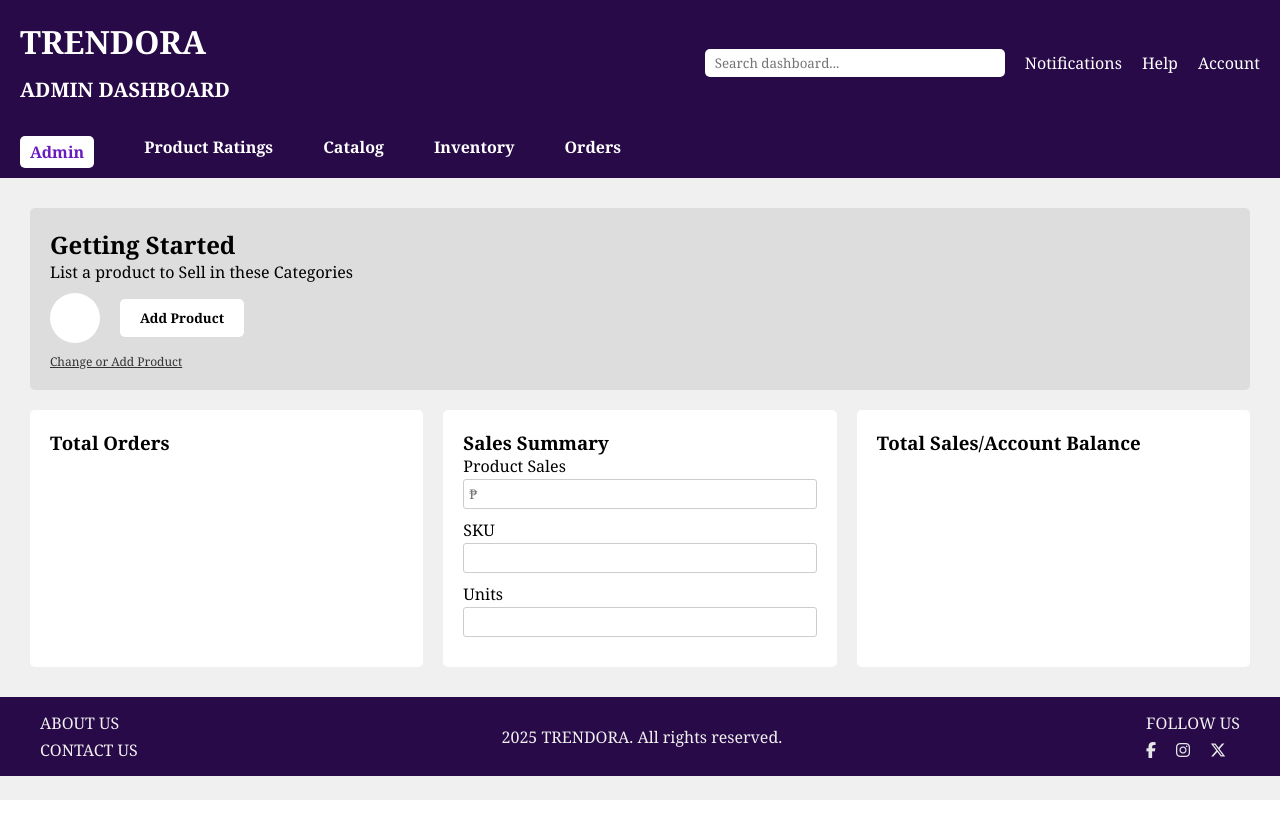
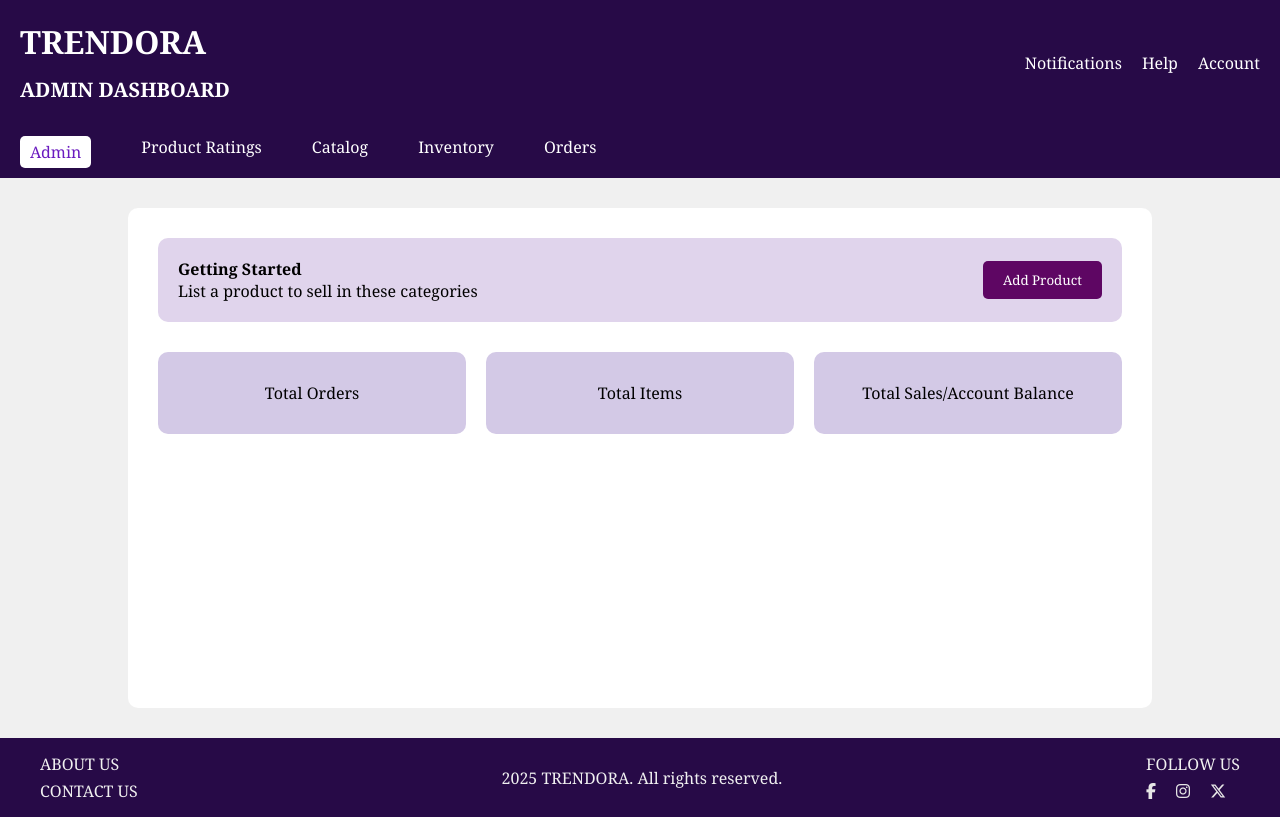
Before and after one commit to llonne-dellosa25/Trendora, a PHP site: page /Trendora/html/dashboard.html in a window 1280 px wide. Run offline with PHP 8.4, Linux system fonts and the light colour scheme.

Commit message:
Update Admin Dashboard

```diff
--- a/html/dashboard.html
+++ b/html/dashboard.html
@@ -3,14 +3,21 @@
 <head>
   <meta charset="UTF-8" />
   <meta name="viewport" content="width=device-width, initial-scale=1.0" />
-  <title>Trendora Seller Center</title>
+  <title>Trendora Admin Dashboard</title>
   <link rel="stylesheet" href="style.css"/>
   <link rel="stylesheet" href="https://cdnjs.cloudflare.com/ajax/libs/font-awesome/6.5.0/css/all.min.css">
   <style>
-    body {
+    html, body {
       margin: 0;
+      padding: 0;
       font-family: Arial, sans-serif;
       background-color: #f0f0f0;
+      height: 100%;
+    }
+    body {
+      display: flex;
+      flex-direction: column;
+      min-height: 100vh;
     }
     .header {
       background-color: #270a47;
@@ -19,8 +26,9 @@
       display: flex;
       justify-content: space-between;
       align-items: center;
-    width: 100%; /* make it span full width */
-    margin: 0;    /* prevent any default margin */
+      width: 100%;
+      margin: 0;
+      box-sizing: border-box;
     }
     .header h1 {
       margin: 0;
@@ -30,12 +38,6 @@
       align-items: center;
       gap: 20px;
     }
-    .topbar-input {
-      padding: 5px 10px;
-      width: 300px;
-      border-radius: 5px;
-      border: none;
-    }
     .menu {
       background-color: #270a47;
       color: white;
@@ -43,133 +45,91 @@
       padding: 10px 20px;
       gap: 50px;
     }
-
     .menu a {
       color: white;
       text-decoration: none;
-  font-weight: bold;
+    }
+    .container {
+      width: 80%;
+      margin: 30px auto;
+      background: #fff;
+      padding: 30px;
+      border-radius: 10px;
+      min-height: 500px;
+    }
+    .dashboard-top {
+      background-color: #e0d4ec;
+      padding: 20px;
+      display: flex;
+      justify-content: space-between;
+      align-items: center;
+      border-radius: 10px;
+      margin-bottom: 30px;
+    }
+    .dashboard-top button {
+      background-color: #5e0663;
+      color: white;
+      border: none;
+      padding: 10px 20px;
+      border-radius: 5px;
+      cursor: pointer;
+    }
+    .dashboard-top button:hover {
+      background-color: #4a0050;
+    }
+    .dashboard-cards {
+      display: flex;
+      justify-content: space-between;
+      gap: 20px;
+    }
+    .card {
+      background-color: #d3c9e6;
+      padding: 30px;
+      border-radius: 10px;
+      flex: 1;
+      text-align: center;
     }
 
-    .dashboard-main {
-      padding: 30px;
-    }
-
-    .getting-started {
-      background-color: #ddd;
-      padding: 20px;
-      border-radius: 5px;
-      margin-bottom: 20px;
-    }
-
-    .product-placeholder {
-      display: flex;
-      align-items: center;
-      margin-top: 10px;
-    }
-
-    .circle-placeholder {
-      width: 50px;
-      height: 50px;
-      background-color: white;
-      border-radius: 50%;
-      margin-right: 20px;
-    }
-
-    .add-product-btn {
-      background-color: white;
-      border: none;
-      padding: 10px 20px;
-      cursor: pointer;
-      font-weight: bold;
-      border-radius: 5px;
-    }
-
-    .change-product {
-      display: block;
-      margin-top: 10px;
-      font-size: 12px;
-      color: #333;
-      text-decoration: underline;
-    }
-
-    .dashboard-cards {
-      display: flex;
-      gap: 20px;
-    }
-
-    .card {
-      background-color: white;
-      flex: 1;
-      padding: 20px;
-      border-radius: 5px;
-    }
-
-    .card input {
-      width: 100%;
-      padding: 5px;
-      margin-bottom: 10px;
-      margin-top: 2px;
-      border: 1px solid #ccc;
-      border-radius: 3px;
-    }
-
-    .social-icons a {
-      margin-left: 10px;
-      text-decoration: none;
-      font-size: 18px;
-    }
   </style>
 </head>
 <body>
+  <!-- Header -->
   <div class="header">
     <div>
       <h1>TRENDORA <br><span style="font-size:20px;">ADMIN DASHBOARD</span></h1>
     </div>
     <div class="top-nav">
-      <input type="text" placeholder="Search dashboard..." class="topbar-input" />
       <span>Notifications</span>
       <span>Help</span>
       <span>Account</span>
     </div>
   </div>
 
+  <!-- Menu -->
   <div class="menu">
-    <a href="dashboard.html"class="active">Admin</a>
+    <a href="dashboard.html" class="active">Admin</a>
     <a href="product_rating.html">Product Ratings</a>
     <a href="admin_catalog.html">Catalog</a>
     <a href="inventory.html">Inventory</a>
     <a href="product_order.html">Orders</a>
   </div>
 
-  <main class="dashboard-main">
-    <section class="getting-started">
-      <h2>Getting Started</h2>
-      <p>List a product to Sell in these Categories</p>
-      <div class="product-placeholder">
-        <div class="circle-placeholder"></div>
-        <button class="add-product-btn">Add Product</button>
+  <!-- Dashboard Content -->
+  <div class="container">
+    <div class="dashboard-top">
+      <div>
+        <strong>Getting Started</strong><br>
+        List a product to sell in these categories
       </div>
-      <a href="#" class="change-product">Change or Add Product</a>
-    </section>
+      <button>Add Product</button>
+    </div>
+    <div class="dashboard-cards">
+      <div class="card">Total Orders</div>
+      <div class="card">Total Items</div>
+      <div class="card">Total Sales/Account Balance</div>
+    </div>
+  </div>
 
-    <section class="dashboard-cards">
-      <div class="card">
-        <h3>Total Orders</h3>
-      </div>
-      <div class="card">
-        <h3>Sales Summary</h3>
-        <p>Product Sales</p>
-        <input type="text" placeholder="₱">
-        <p>SKU</p>
-        <input type="text">
-        <p>Units</p>
-        <input type="text">
-      </div>
-      <div class="card">
-        <h3>Total Sales/Account Balance</h3>
-      </div>
-    </section>
-  </main>
   <!-- Footer -->
   <footer class="footer">
     <div class="footer-left">
@@ -188,8 +148,6 @@
       </div>
     </div>
   </footer>
-
-  <!-- Link to JavaScript File -->
-  <script src="script.js"></script>
+  </footer>
 </body>
 </html>
--- a/html/style.css
+++ b/html/style.css
@@ -1,5 +1,4 @@
 
-/* Reset and base styles */
 * {
   margin: 0;
   padding: 0;
@@ -21,7 +20,7 @@ body {
 
 .page-wrapper {
   flex: 1;
-  padding-top: 70px; /* To avoid content hiding behind fixed navbar */
+  padding-top: 70px;
 }
 
 /* Navbar */
```
Also changed, not shown: html/admin_catalog.html (+50 -84 lines), html/inventory.html (+1 -17 lines), html/product_order.html (+1 -17 lines), html/product_rating.html (+23 -44 lines). Lines whose indentation alone changed are shown as unchanged.
